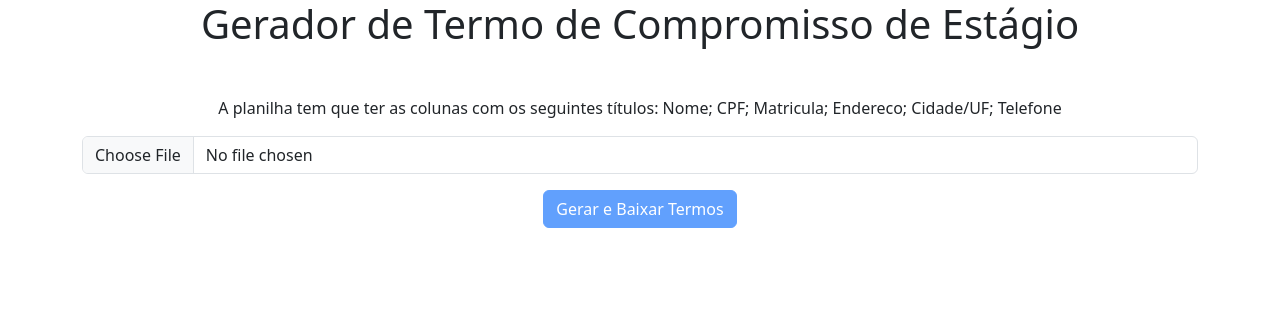
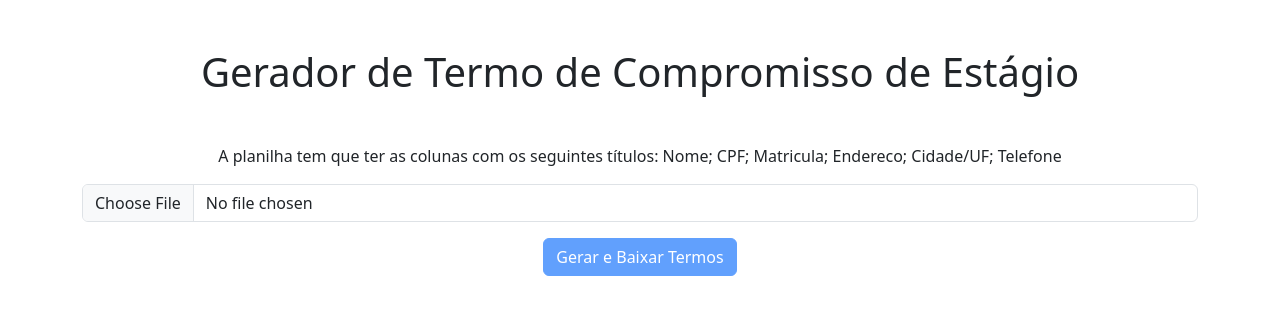
Before and after one commit to michaelferreir12345678/frontend_termos_crutac, a React (Create React App) app: page / in a window 1280 px wide. Shown: the top 314 px of the page. Built offline with nearby package versions, Linux system fonts and the light colour scheme.

Commit message:
Atualização

```diff
--- a/src/App.js
+++ b/src/App.js
@@ -7,7 +7,6 @@ import 'bootstrap/dist/css/bootstrap.min.css';
 function App() {
   return (
     <div className="App">
-      <h1>Gerador de Termo de Compromisso de Estágio</h1>
       <UploadFile />
     </div>
   );
--- a/src/components/UploadFile.js
+++ b/src/components/UploadFile.js
@@ -48,7 +48,8 @@ function UploadPage() {
 
   return (
     <div className="container mt-5">
-      <p>
+      <h1>Gerador de Termo de Compromisso de Estágio</h1>
+      <p className="container mt-5">
         A planilha tem que ter as colunas com os seguintes
         títulos: Nome;  CPF;  Matricula;  Endereco;  Cidade/UF;  Telefone
       </p>
```
